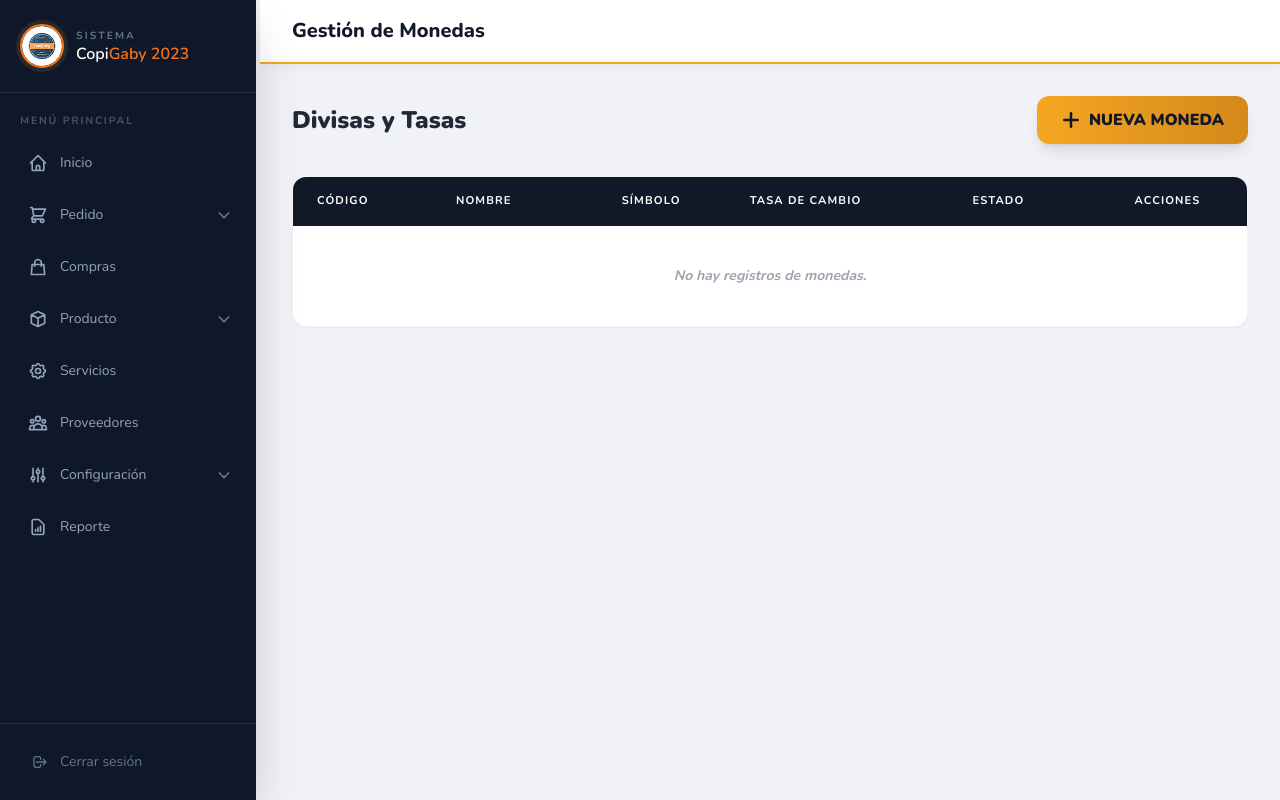
After one commit to GhelfoTech/COPIGABY-2023-C.A, a PHP site: template app/views/moneda/viewMoneda.php in a window 1280 px wide. The commit adds this page. Run offline with PHP 8.4, Linux system fonts and the light colour scheme; the template is opened without the code that fills it, so the values that code supplies are empty; some libraries are stand-ins or nearby versions.

Commit message:
Currency Module Created

```diff
--- a/app/config/ConectDB.php
+++ b/app/config/ConectDB.php
@@ -21,7 +21,7 @@
             }
             try {
                 // Agregamos charset=utf8 para evitar errores de comparación de caracteres
-                $this->conex = new PDO("mysql:host=localhost;dbname=db_copigaby_2;charset=utf8", "root", "");
+                $this->conex = new PDO("mysql:host=localhost;dbname=db_copigaby;charset=utf8", "root", "");
                 $this->conex->setAttribute(PDO::ATTR_ERRMODE, PDO::ERRMODE_EXCEPTION);
             } catch (PDOException $e) {
                 // Si hay un error, se lanza una excepción y se muestra un mensaje de error
--- a/app/views/login/viewLogin.php
+++ b/app/views/login/viewLogin.php
@@ -52,10 +52,6 @@
       <button type="submit" class="btn-login">Ingresar al Sistema</button>
     </form>
 
-    <div class="demo-hint">
-      Demo: <strong>admin</strong> / <strong>admin123</strong> &nbsp;·&nbsp; <strong>gaby</strong> / <strong>gaby2024</strong>
-    </div>
-
     <div class="card-footer">
       CopiGaby 2025 &nbsp;·&nbsp; RIF V-9622717-1
     </div>
--- /dev/null
+++ b/app/views/moneda/viewMoneda.php
@@ -0,0 +1,182 @@
+<!DOCTYPE html>
+<html lang="es">
+<head>
+  <meta charset="UTF-8" />
+  <meta name="viewport" content="width=device-width, initial-scale=1.0" />
+  <title>CopiGaby — Gestión de Monedas</title>
+  <link rel="preconnect" href="https://fonts.googleapis.com" />
+  <link href="https://fonts.googleapis.com/css2?family=Nunito:wght@400;600;700;800;900&family=Pacifico&display=swap" rel="stylesheet" />
+  <script src="https://cdn.tailwindcss.com"></script>
+  <script src="assets/js/tailwind-config.js"></script>
+  <link rel="stylesheet" href="assets/css/theme.css">
+  <link rel="stylesheet" href="assets/css/dashboard.css">
+</head>
+<body class="font-['Nunito'] bg-[#f0f2f7] text-[#1f2937] min-h-screen flex">
+
+  <?php include 'app/views/layouts/viewMenuLateral.php'; ?>
+
+  <div class="ml-[260px] flex-1 flex flex-col min-h-screen">
+    <header class="h-16 bg-white border-b-2 border-orange flex items-center justify-between px-8 sticky top-0 z-50 shadow-[0_2px_12px_rgba(0,0,0,0.06)]">
+      <h2 class="text-navy-dark font-extrabold text-xl">Gestión de Monedas</h2>
+    </header>
+
+    <main class="p-8 flex-1 animate-fade-up">
+      <div class="flex justify-between items-center mb-8">
+        <h1 class="text-2xl font-[900] text-gray-800">Divisas y Tasas</h1>
+        <button id="btnOpenModal" class="flex items-center gap-2 bg-gradient-to-r from-orange to-orange-dk text-navy-dark font-black px-6 py-3 rounded-xl shadow-lg hover:-translate-y-1 transition-all">
+          <svg class="w-5 h-5" fill="none" stroke="currentColor" viewBox="0 0 24 24"><path stroke-linecap="round" stroke-linejoin="round" stroke-width="3" d="M12 4v16m8-8H4"/></svg>
+          NUEVA MONEDA
+        </button>
+      </div>
+
+      <div class="bg-white rounded-custom shadow-sm overflow-hidden border border-gray-100">
+        <table class="w-full text-left">
+          <thead>
+            <tr class="bg-navy-dark text-white text-[0.7rem] uppercase tracking-widest">
+              <th class="px-6 py-4">Código</th>
+              <th class="px-6 py-4">Nombre</th>
+              <th class="px-6 py-4 text-center">Símbolo</th>
+              <th class="px-6 py-4">Tasa de Cambio</th>
+              <th class="px-6 py-4">Estado</th>
+              <th class="px-6 py-4 text-center">Acciones</th>
+            </tr>
+          </thead>
+          <tbody class="text-gray-700 font-semibold text-sm divide-y">
+            <?php if(!empty($monedas)): foreach ($monedas as $m): ?>
+              <tr class="hover:bg-gray-50/80 transition-colors">
+                <td class="px-6 py-4">
+                  <div class="font-black text-navy-dark">#<?= str_pad($m['codigo_moneda'], 3, '0', STR_PAD_LEFT) ?></div>
+                </td>
+                <td class="px-6 py-4">
+                  <div class="text-navy-light uppercase font-bold"><?= htmlspecialchars($m['nombre_moneda']) ?></div>
+                </td>
+                <td class="px-6 py-4 text-center">
+                  <div class="bg-orange/10 text-orange-dk font-black px-2 py-1 rounded inline-block"><?= htmlspecialchars($m['simbolo']) ?></div>
+                </td>
+                <td class="px-6 py-4 font-black text-navy-dark">
+                  <?= number_format($m['tasa_cambio'], 2) ?>
+                </td>
+                <td class="px-6 py-4">
+                  <span class="px-3 py-1 rounded-full text-[0.65rem] font-black uppercase <?= $m['estado'] ? 'bg-green-100 text-green-600' : 'bg-red-100 text-red-600' ?>">
+                    <?= $m['estado'] ? 'Activo' : 'Inactivo' ?>
+                  </span>
+                </td>
+                <td class="px-6 py-4 text-center flex justify-center gap-2">
+                  <button onclick='openEditModal(<?= json_encode($m) ?>)' class="text-blue-400 hover:text-blue-600 p-2 transition-colors">
+                    <svg class="w-5 h-5" fill="none" stroke="currentColor" viewBox="0 0 24 24"><path stroke-linecap="round" stroke-linejoin="round" stroke-width="2" d="M11 5H6a2 2 0 00-2 2v11a2 2 0 002 2h11a2 2 0 002-2v-5m-1.414-9.414a2 2 0 112.828 2.828L11.828 15H9v-2.828l8.586-8.586z"/></svg>
+                  </button>
+                  <button onclick="eliminar(<?= $m['codigo_moneda'] ?>)" class="text-red-400 hover:text-red-600 p-2 transition-colors">
+                    <svg class="w-5 h-5" fill="none" stroke="currentColor" viewBox="0 0 24 24"><path stroke-linecap="round" stroke-linejoin="round" stroke-width="2" d="M19 7l-.867 12.142A2 2 0 0116.138 21H7.862a2 2 0 01-1.995-1.858L5 7m5 4v6m4-6v6m1-10V4a1 1 0 00-1-1h-4a1 1 0 00-1 1v3M4 7h16"/></svg>
+                  </button>
+                </td>
+              </tr>
+            <?php endforeach; else: ?>
+              <tr><td colspan="6" class="px-6 py-10 text-center text-gray-400 font-bold italic">No hay registros de monedas.</td></tr>
+            <?php endif; ?>
+          </tbody>
+        </table>
+      </div>
+    </main>
+  </div>
+
+  <!-- Modal Registro -->
+  <div id="modalMoneda" class="fixed inset-0 z-[150] hidden overflow-y-auto">
+    <div class="flex items-center justify-center min-h-screen p-4">
+      <div class="fixed inset-0 bg-navy-dark/60 backdrop-blur-sm" onclick="toggleModal()"></div>
+      <div class="relative bg-white shadow-xl rounded-custom w-full max-w-md animate-fade-up overflow-hidden">
+        <div class="px-6 py-4 border-b flex justify-between items-center bg-gray-50/50">
+          <h3 class="text-xl font-black text-navy-dark">Nueva Moneda</h3>
+          <button onclick="toggleModal()" class="text-gray-400 hover:text-navy-dark"><svg class="w-6 h-6" fill="none" stroke="currentColor" viewBox="0 0 24 24"><path d="M6 18L18 6M6 6l12 12"/></svg></button>
+        </div>
+        <form action="?url=moneda&type=register" method="POST" class="p-6">
+          <div class="mb-4">
+            <label class="block text-xs font-black text-gray-400 uppercase tracking-widest mb-1">Nombre</label>
+            <input type="text" name="nombre_moneda" required class="w-full px-4 py-2 bg-gray-50 border rounded-lg focus:border-orange outline-none font-bold" placeholder="Ej: Dólar">
+          </div>
+          <div class="mb-4">
+            <label class="block text-xs font-black text-gray-400 uppercase tracking-widest mb-1">Símbolo</label>
+            <input type="text" name="simbolo" required class="w-full px-4 py-2 bg-gray-50 border rounded-lg focus:border-orange outline-none font-bold" placeholder="Ej: $">
+          </div>
+          <div class="mb-4">
+            <label class="block text-xs font-black text-gray-400 uppercase tracking-widest mb-1">Tasa de Cambio</label>
+            <input type="number" step="0.01" name="tasa_cambio" required class="w-full px-4 py-2 bg-gray-50 border rounded-lg focus:border-orange outline-none font-bold">
+          </div>
+          <div class="flex justify-end gap-3 mt-8">
+            <button type="button" onclick="toggleModal()" class="px-6 py-2 text-sm font-bold text-gray-500 hover:bg-gray-100 rounded-lg">Cancelar</button>
+            <button type="submit" class="px-8 py-2 text-sm font-black bg-navy-dark text-white rounded-lg hover:bg-navy shadow-lg transition-all">Guardar</button>
+          </div>
+        </form>
+      </div>
+    </div>
+  </div>
+
+  <!-- Modal Editar -->
+  <div id="modalEditMoneda" class="fixed inset-0 z-[150] hidden overflow-y-auto">
+    <div class="flex items-center justify-center min-h-screen p-4">
+      <div class="fixed inset-0 bg-navy-dark/60 backdrop-blur-sm" onclick="closeEditModal()"></div>
+      <div class="relative bg-white shadow-xl rounded-custom w-full max-w-md animate-fade-up overflow-hidden">
+        <div class="px-6 py-4 border-b flex justify-between items-center bg-gray-50/50">
+          <h3 class="text-xl font-black text-navy-dark">Editar Moneda</h3>
+          <button onclick="closeEditModal()" class="text-gray-400 hover:text-navy-dark"><svg class="w-6 h-6" fill="none" stroke="currentColor" viewBox="0 0 24 24"><path d="M6 18L18 6M6 6l12 12"/></svg></button>
+        </div>
+        <form action="?url=moneda&type=update" method="POST" class="p-6">
+          <input type="hidden" name="idmoneda" id="edit_id">
+          <div class="mb-4">
+            <label class="block text-xs font-black text-gray-400 uppercase tracking-widest mb-1">Nombre</label>
+            <input type="text" name="nombre_moneda" id="edit_nombre" required class="w-full px-4 py-2 bg-gray-50 border rounded-lg focus:border-orange outline-none font-bold">
+          </div>
+          <div class="mb-4">
+            <label class="block text-xs font-black text-gray-400 uppercase tracking-widest mb-1">Símbolo</label>
+            <input type="text" name="simbolo" id="edit_simbolo" required class="w-full px-4 py-2 bg-gray-50 border rounded-lg focus:border-orange outline-none font-bold">
+          </div>
+          <div class="mb-4">
+            <label class="block text-xs font-black text-gray-400 uppercase tracking-widest mb-1">Tasa de Cambio</label>
+            <input type="number" step="0.01" name="tasa_cambio" id="edit_tasa" required class="w-full px-4 py-2 bg-gray-50 border rounded-lg focus:border-orange outline-none font-bold">
+          </div>
+          <div class="mb-4 flex items-center gap-2">
+              <input type="checkbox" name="estado" id="edit_estado" class="w-4 h-4 accent-orange">
+              <label class="text-sm font-bold text-navy-dark uppercase">Activo</label>
+          </div>
+          <div class="flex justify-end gap-3 mt-8">
+            <button type="button" onclick="closeEditModal()" class="px-6 py-2 text-sm font-bold text-gray-500 hover:bg-gray-100 rounded-lg">Cancelar</button>
+            <button type="submit" class="px-8 py-2 text-sm font-black bg-navy-dark text-white rounded-lg hover:bg-navy shadow-lg transition-all">Actualizar</button>
+          </div>
+        </form>
+      </div>
+    </div>
+  </div>
+
+  <script>
+    const modal = document.getElementById('modalMoneda');
+    const btnOpen = document.getElementById('btnOpenModal');
+    const toggleModal = () => modal.classList.toggle('hidden');
+    btnOpen.onclick = toggleModal;
+
+    function openEditModal(data) {
+        document.getElementById('edit_id').value = data.codigo_moneda;
+        document.getElementById('edit_nombre').value = data.nombre_moneda;
+        document.getElementById('edit_simbolo').value = data.simbolo;
+        document.getElementById('edit_tasa').value = data.tasa_cambio;
+        document.getElementById('edit_estado').checked = (data.estado == 1);
+        document.getElementById('modalEditMoneda').classList.remove('hidden');
+    }
+
+    function closeEditModal() {
+        document.getElementById('modalEditMoneda').classList.add('hidden');
+    }
+
+    function eliminar(id) {
+      if(confirm('¿Desea desactivar esta moneda?')) {
+        const f = new FormData();
+        f.append('deleteMoneda', 'true');
+        f.append('idmoneda', id);
+        fetch('?url=moneda&type=main', { method:'POST', body:f })
+        .then(r => r.json()).then(d => {
+          if(d.status === 'success') location.reload();
+          else alert('No se pudo procesar');
+        });
+      }
+    }
+  </script>
+</body>
+</html>
```
Also changed, not shown: app/Models/monedaModel.php (added, +108 -0 lines), app/Models/pedidoModel.php (+29 -25 lines), app/config/db_copigaby_2 (1) (1).sql (renamed from app/config/db_copigaby_2.sql, +176 -23 lines), app/controllers/monedaController.php (added, +54 -0 lines), app/controllers/pedidoController.php (+6 -10 lines), app/views/pedidos/viewPedido.php (+16 -11 lines).
